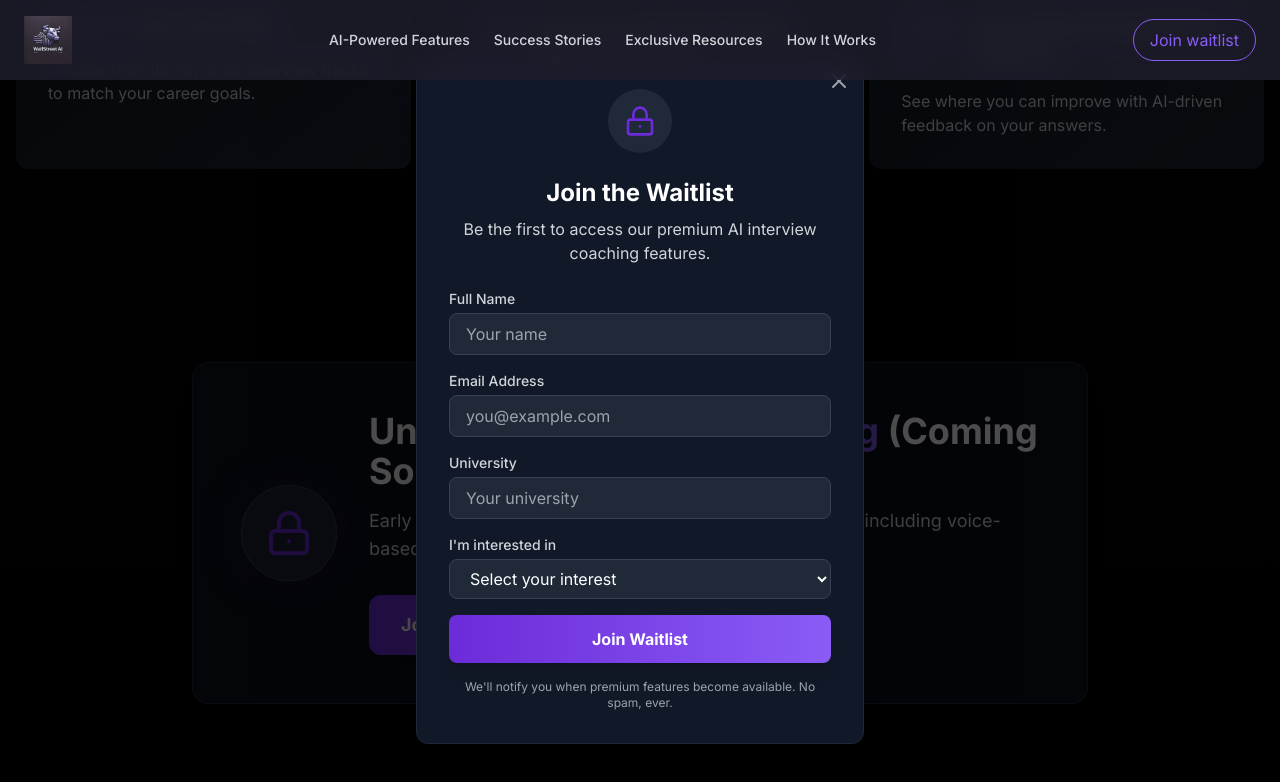
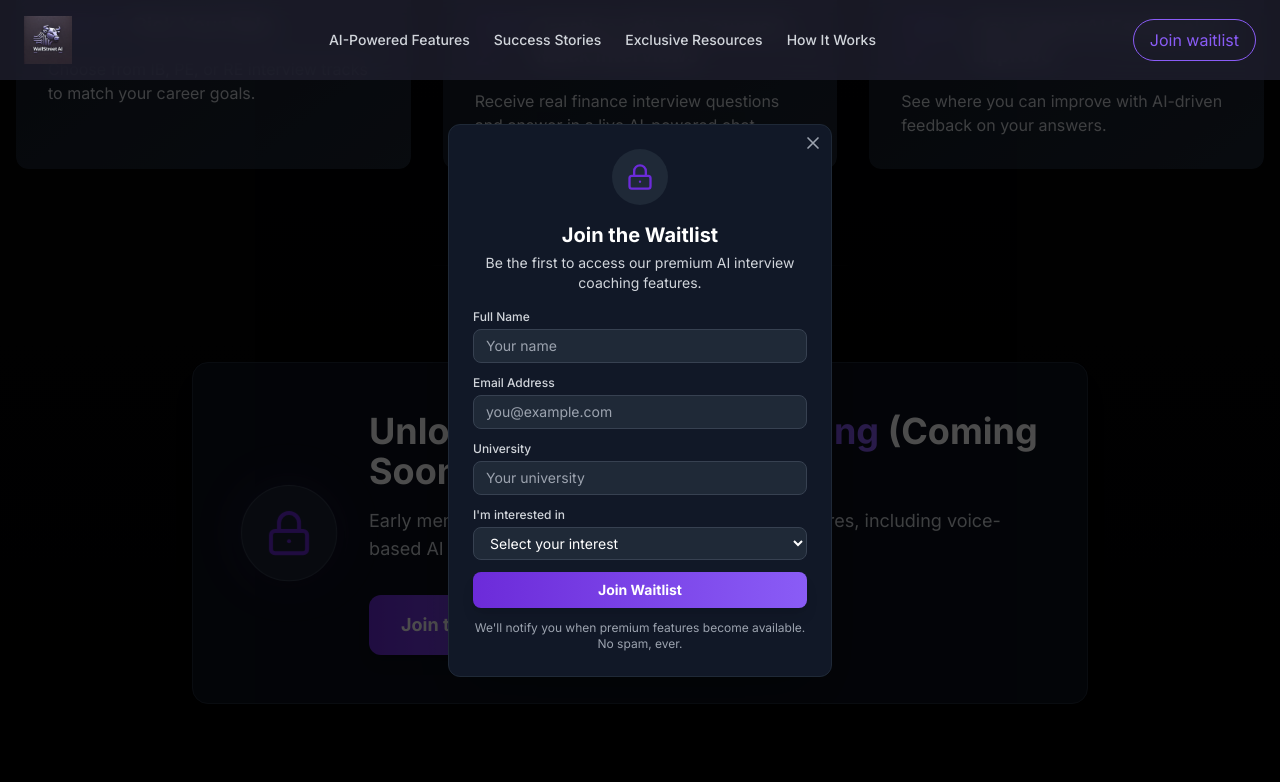
Before and after one commit to cuttothechaseo/ai-finance, a Next.js app: page / in a window 1280 px wide. Both pictures are taken after a click on the button "Join the Waitlist". Shown: the part 3584-4366 px from the top of the page. Built offline with nearby package versions, Linux system fonts and the light colour scheme.

Commit message:
Make waitlist modal more compact with reduced size and spacing

```diff
--- a/src/app/components/waitlist/JoinWaitlist.tsx
+++ b/src/app/components/waitlist/JoinWaitlist.tsx
@@ -74,23 +74,23 @@ export default function JoinWaitlist() {
                   animate={{ opacity: 1, scale: 1, y: 0 }}
                   exit={{ opacity: 0, scale: 0.9, y: 20 }}
                   transition={{ type: "spring", damping: 25, stiffness: 300 }}
-                  className="relative bg-gray-900 rounded-xl p-6 md:p-8 w-full max-w-md z-50 shadow-2xl border border-gray-800 my-8"
+                  className="relative bg-gray-900 rounded-xl p-4 md:p-6 w-full max-w-sm z-50 shadow-2xl border border-gray-800 my-6"
                   onClick={(e) => e.stopPropagation()}
                 >
-                  <div className="absolute top-3 right-3">
+                  <div className="absolute top-2 right-2">
                     <button
                       onClick={() => setIsModalOpen(false)}
                       className="text-gray-400 hover:text-white transition-colors"
                     >
-                      <svg className="w-6 h-6" fill="none" viewBox="0 0 24 24" stroke="currentColor">
+                      <svg className="w-5 h-5" fill="none" viewBox="0 0 24 24" stroke="currentColor">
                         <path strokeLinecap="round" strokeLinejoin="round" strokeWidth={2} d="M6 18L18 6M6 6l12 12" />
                       </svg>
                     </button>
                   </div>
 
-                  <div className="flex justify-center mb-6">
-                    <div className="w-16 h-16 bg-gray-800 rounded-full flex items-center justify-center">
-                      <svg className="w-8 h-8 text-primary" viewBox="0 0 24 24" fill="none" xmlns="http://www.w3.org/2000/svg">
+                  <div className="flex justify-center mb-4">
+                    <div className="w-14 h-14 bg-gray-800 rounded-full flex items-center justify-center">
+                      <svg className="w-7 h-7 text-primary" viewBox="0 0 24 24" fill="none" xmlns="http://www.w3.org/2000/svg">
                         <path d="M19 11H5C3.89543 11 3 11.8954 3 13V20C3 21.1046 3.89543 22 5 22H19C20.1046 22 21 21.1046 21 20V13C21 11.8954 20.1046 11 19 11Z" stroke="currentColor" strokeWidth="2" strokeLinecap="round" strokeLinejoin="round"/>
                         <path d="M7 11V7C7 5.67392 7.52678 4.40215 8.46447 3.46447C9.40215 2.52678 10.6739 2 12 2C13.3261 2 14.5979 2.52678 15.5355 3.46447C16.4732 4.40215 17 5.67392 17 7V11" stroke="currentColor" strokeWidth="2" strokeLinecap="round" strokeLinejoin="round"/>
                         <circle cx="12" cy="16" r="1" fill="currentColor"/>
@@ -98,45 +98,45 @@ export default function JoinWaitlist() {
                     </div>
                   </div>
 
-                  <h3 className="text-2xl font-bold mb-2 text-white text-center">Join the Waitlist</h3>
-                  <p className="text-gray-300 mb-6 text-center">Be the first to access our premium AI interview coaching features.</p>
+                  <h3 className="text-xl font-bold mb-1 text-white text-center">Join the Waitlist</h3>
+                  <p className="text-gray-300 mb-4 text-center text-sm">Be the first to access our premium AI interview coaching features.</p>
 
-                  <form className="space-y-4">
+                  <form className="space-y-3">
                     <div>
-                      <label htmlFor="name" className="block text-sm font-medium text-gray-300 mb-1">Full Name</label>
+                      <label htmlFor="name" className="block text-xs font-medium text-gray-300 mb-1">Full Name</label>
                       <input
                         type="text"
                         id="name"
-                        className="w-full px-4 py-2 bg-gray-800 border border-gray-700 rounded-lg focus:ring-2 focus:ring-primary focus:border-transparent outline-none text-white"
+                        className="w-full px-3 py-1.5 bg-gray-800 border border-gray-700 rounded-lg focus:ring-2 focus:ring-primary focus:border-transparent outline-none text-white text-sm"
                         placeholder="Your name"
                       />
                     </div>
 
                     <div>
-                      <label htmlFor="email" className="block text-sm font-medium text-gray-300 mb-1">Email Address</label>
+                      <label htmlFor="email" className="block text-xs font-medium text-gray-300 mb-1">Email Address</label>
                       <input
                         type="email"
                         id="email"
-                        className="w-full px-4 py-2 bg-gray-800 border border-gray-700 rounded-lg focus:ring-2 focus:ring-primary focus:border-transparent outline-none text-white"
+                        className="w-full px-3 py-1.5 bg-gray-800 border border-gray-700 rounded-lg focus:ring-2 focus:ring-primary focus:border-transparent outline-none text-white text-sm"
                         placeholder="you@example.com"
                       />
                     </div>
 
                     <div>
-                      <label htmlFor="university" className="block text-sm font-medium text-gray-300 mb-1">University</label>
+                      <label htmlFor="university" className="block text-xs font-medium text-gray-300 mb-1">University</label>
                       <input
                         type="text"
                         id="university"
-                        className="w-full px-4 py-2 bg-gray-800 border border-gray-700 rounded-lg focus:ring-2 focus:ring-primary focus:border-transparent outline-none text-white"
+                        className="w-full px-3 py-1.5 bg-gray-800 border border-gray-700 rounded-lg focus:ring-2 focus:ring-primary focus:border-transparent outline-none text-white text-sm"
                         placeholder="Your university"
                       />
                     </div>
 
                     <div>
-                      <label htmlFor="interest" className="block text-sm font-medium text-gray-300 mb-1">I&apos;m interested in</label>
+                      <label htmlFor="interest" className="block text-xs font-medium text-gray-300 mb-1">I&apos;m interested in</label>
                       <select
                         id="interest"
-                        className="w-full px-4 py-2 bg-gray-800 border border-gray-700 rounded-lg focus:ring-2 focus:ring-primary focus:border-transparent outline-none text-white"
+                        className="w-full px-3 py-1.5 bg-gray-800 border border-gray-700 rounded-lg focus:ring-2 focus:ring-primary focus:border-transparent outline-none text-white text-sm"
                       >
                         <option value="">Select your interest</option>
                         <option value="ib">Investment Banking</option>
@@ -149,7 +149,7 @@ export default function JoinWaitlist() {
                     <motion.button
                       whileHover={{ scale: 1.03 }}
                       whileTap={{ scale: 0.97 }}
-                      className="w-full py-3 px-6 bg-gradient-to-r from-primary to-primary-light text-white font-bold rounded-lg shadow-lg hover:shadow-primary/30 transition-all duration-300"
+                      className="w-full py-2 px-4 bg-gradient-to-r from-primary to-primary-light text-white font-bold rounded-lg shadow-lg hover:shadow-primary/30 transition-all duration-300 text-sm mt-2"
                       onClick={(e) => {
                         e.preventDefault();
                         // This would be where you'd handle form submission
@@ -161,7 +161,7 @@ export default function JoinWaitlist() {
                     </motion.button>
                   </form>
 
-                  <p className="text-xs text-gray-400 mt-4 text-center">
+                  <p className="text-xs text-gray-400 mt-3 text-center">
                     We&apos;ll notify you when premium features become available. No spam, ever.
                   </p>
                 </motion.div>
```
